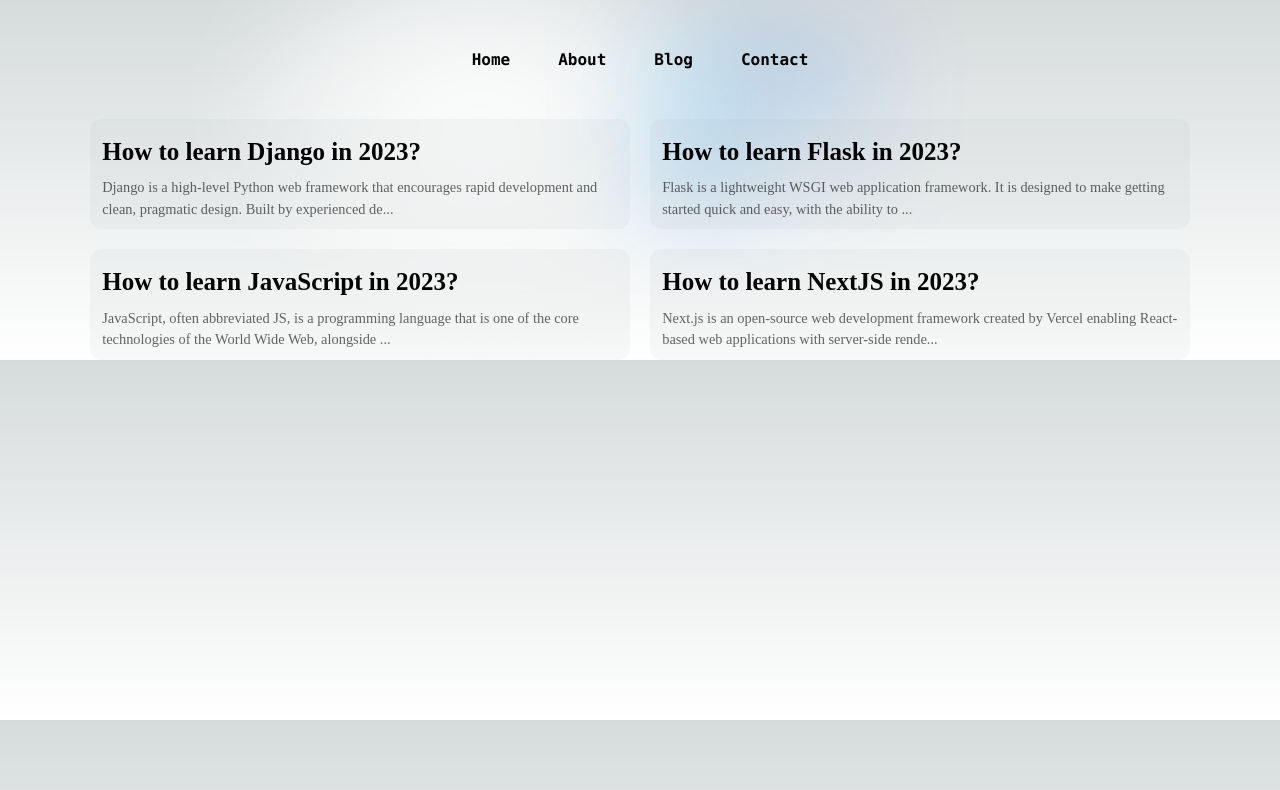
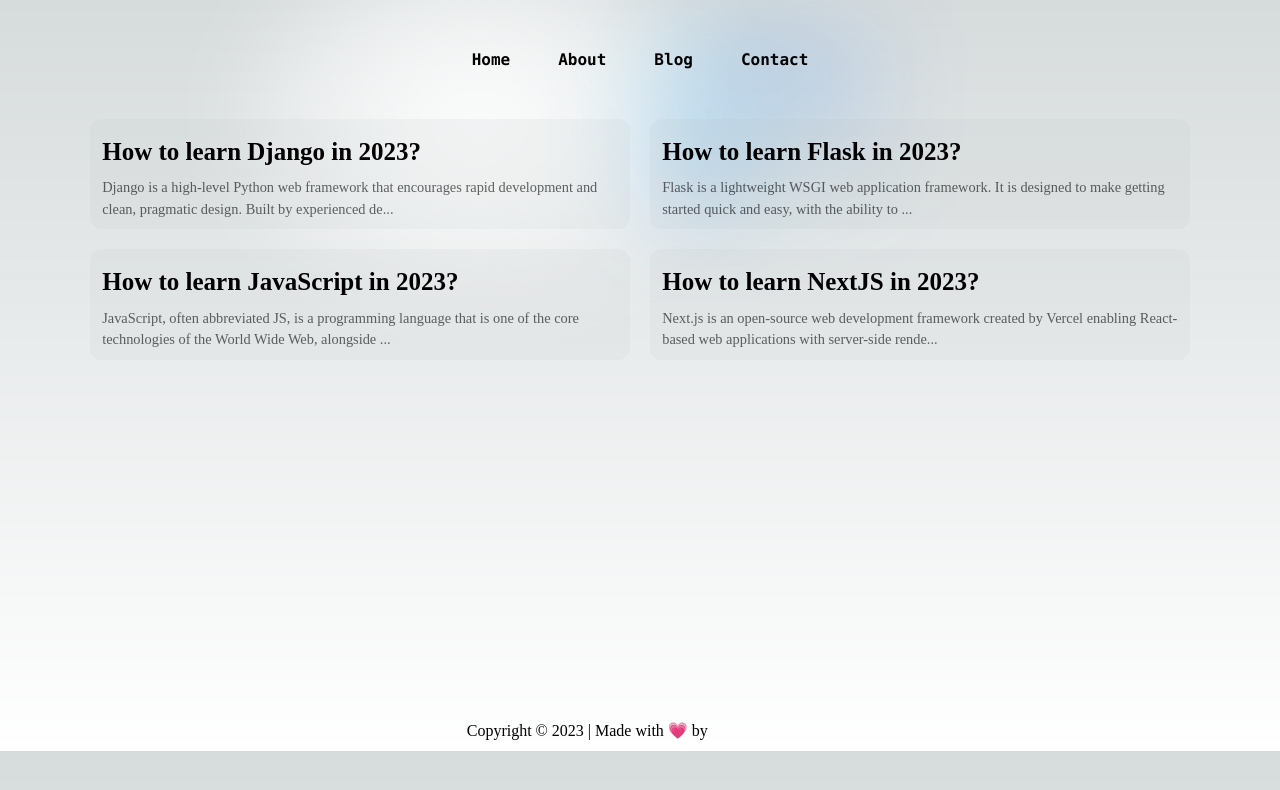
Before and after one commit to VaibhavMishra950/merablog, a Next.js app: page /blog in a window 1280 px wide. Shown: the top 790 px of the page. Built offline with nearby package versions, Linux system fonts and the light colour scheme.

Commit message:
Added Footer

```diff
--- /dev/null
+++ b/components/Footer.js
@@ -0,0 +1,12 @@
+import React from 'react'
+import styles from '@/styles/Footer.module.css'
+
+const Footer = () => {
+  return (
+    <div className={styles.footer}>
+        Copyright &copy; {new Date().getFullYear()} | Made with &#128151; by <a href="https://itsvaibhav.me/">Vaibhav Mishra</a>
+    </div>
+  )
+}
+
+export default Footer
--- a/pages/_app.js
+++ b/pages/_app.js
@@ -1,3 +1,4 @@
+import Footer from '@/components/Footer'
 import Navbar from '@/components/Navbar'
 import '@/styles/globals.css'
 import styles from '@/styles/Home.module.css'
@@ -8,5 +9,6 @@
     <Navbar/>
     <div className={styles.center} style={{padding: 0}}></div>
     <Component {...pageProps} />
+    <Footer/>
   </>
 }
--- a/pages/blog.js
+++ b/pages/blog.js
@@ -27,13 +27,16 @@
           font-size: 25px;
           margin-top: 10px;
         }
+        .container{
+          min-height: 74vh;
+        }
         `}
       </style>
 
       <Head>
         <title>Blogs | Mera Blog</title>
       </Head>
-
+      <div className="container">
       <div className={styles.grid}>
 
         {blogs.map((blogitem) => {
@@ -43,6 +46,7 @@
           </div>
         })}
 
+      </div>
       </div>
     </>
   )
--- a/styles/Contact.module.css
+++ b/styles/Contact.module.css
@@ -2,6 +2,7 @@
     padding: 0 16rem;
     margin: auto;
     font-family: Poppins;
+    min-height: 74vh;
 }
 .container h1{
     font-size: 36px;
--- /dev/null
+++ b/styles/Footer.module.css
@@ -0,0 +1,18 @@
+.footer{
+    width: 100%;
+    height: 40px;
+    text-align: center;
+    padding: 10px;
+    font-family: Poppins;
+    position: relative;
+    bottom: 0;
+}
+.footer a{
+    color: white;
+    text-decoration: none;
+    transition: 0.1s;
+}
+.footer a:hover{
+    color: #f92f60;
+    font-weight: 900;
+}
```
